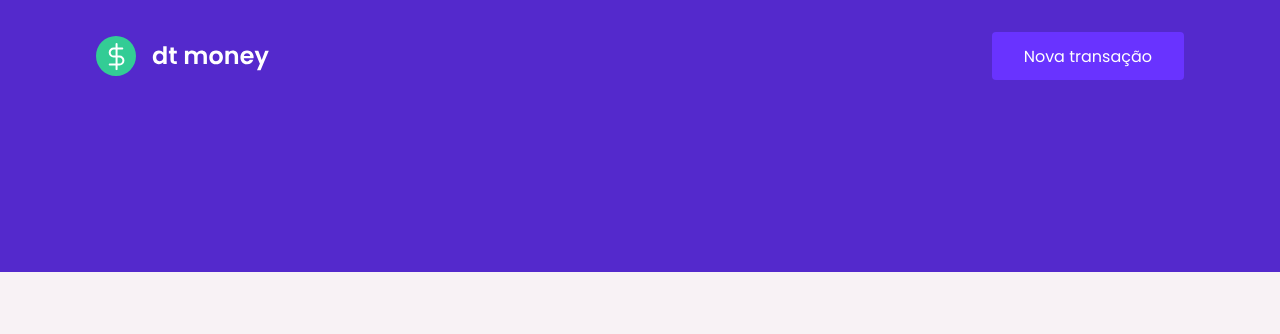
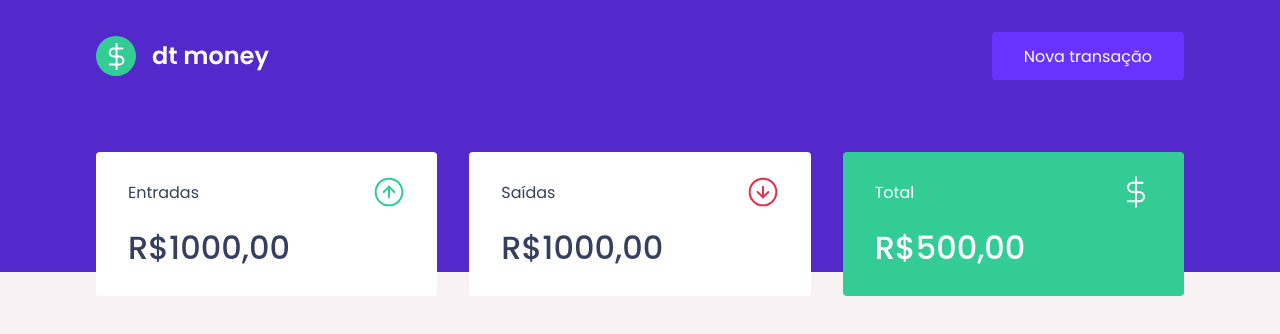
Before and after one commit to LuzianeFreitas/dtmoney, a React (Create React App) app: page / in a window 1280 px wide. Shown: the top 334 px of the page. Built offline with nearby package versions, Linux system fonts and the light colour scheme.

Commit message:
add: dashboard

```diff
--- a/public/index.html
+++ b/public/index.html
@@ -14,7 +14,7 @@
   <title>dtmoney</title>
 
 
-  <link href="https://fonts.googleapis.com/css2?family=Poppins:wght@400;600&display=swap" rel="stylesheet">
+  <link href="https://fonts.googleapis.com/css2?family=Poppins:wght@400;500;600&display=swap" rel="stylesheet">
 </head>
 
 <body>
--- a/src/App.tsx
+++ b/src/App.tsx
@@ -1,3 +1,4 @@
+import { Dashboard } from "./components/Dashboard";
 import { Header } from "./components/Header";
 import { GlobalStyle } from "./styles/globo";
 
@@ -6,6 +7,7 @@
   return (
     <>
       <Header/>
+      <Dashboard/>
       <GlobalStyle/>
     </>
   );
--- /dev/null
+++ b/src/components/Dashboard/index.tsx
@@ -0,0 +1,10 @@
+import { Summary } from "../Summary";
+import { Container } from "./styles";
+
+export function Dashboard(){
+    return (
+        <Container>
+            <Summary />
+        </Container>
+    );
+}
--- /dev/null
+++ b/src/components/Dashboard/styles.ts
@@ -0,0 +1,7 @@
+import styled from "styled-components";
+
+export const Container = styled.main`
+    max-width: 1120px;
+    margin: 0 auto;
+    padding: 2.5rem 1rem;
+`;
--- /dev/null
+++ b/src/components/Summary/index.tsx
@@ -0,0 +1,33 @@
+import { Container } from "./styles";
+
+import incomeImg from "../../assets/entradas.svg";
+import outcomeImg from "../../assets/saidas.svg";
+import totalImg from "../../assets/total.svg";
+
+export function Summary() {
+    return (
+        <Container>
+            <div>
+                <header>
+                    <p>Entradas</p>
+                    <img src={incomeImg} alt="Entradas" />
+                </header>
+                <strong>R$1000,00</strong>
+            </div>
+            <div>
+                <header>
+                    <p>Saídas</p>
+                    <img src={outcomeImg} alt="Saídas" />
+                </header>
+                <strong>R$1000,00</strong>
+            </div>
+            <div className="highlight-background">
+                <header>
+                    <p>Total</p>
+                    <img src={totalImg} alt="Total" />
+                </header>
+                <strong>R$500,00</strong>
+            </div>
+        </Container>
+    );
+}
--- /dev/null
+++ b/src/components/Summary/styles.ts
@@ -0,0 +1,38 @@
+import styled from "styled-components";
+
+export const Container = styled.div`
+    display: grid;
+    grid-template-columns: repeat(3, 1fr);
+    gap: 2rem;
+    margin-top: -10rem;
+
+    div {
+        background: var(--shape);
+        padding: 1.5rem 2rem;
+        border-radius: 0.25rem;
+        color: var(--text-title);
+
+        header {
+            display: flex;
+            align-items: center;
+            justify-content: space-between;
+        }
+
+        strong {
+            display: block;
+            margin-top: 1rem;
+            font-size: 2rem;
+            font-weight: 500;
+            line-height: 3rem;
+        }
+
+        // div com a classe highlight-background
+        &.highlight-background {
+            background: var(--green);
+            color: #FFF;
+        }
+    }
+
+
+
+`;
```
